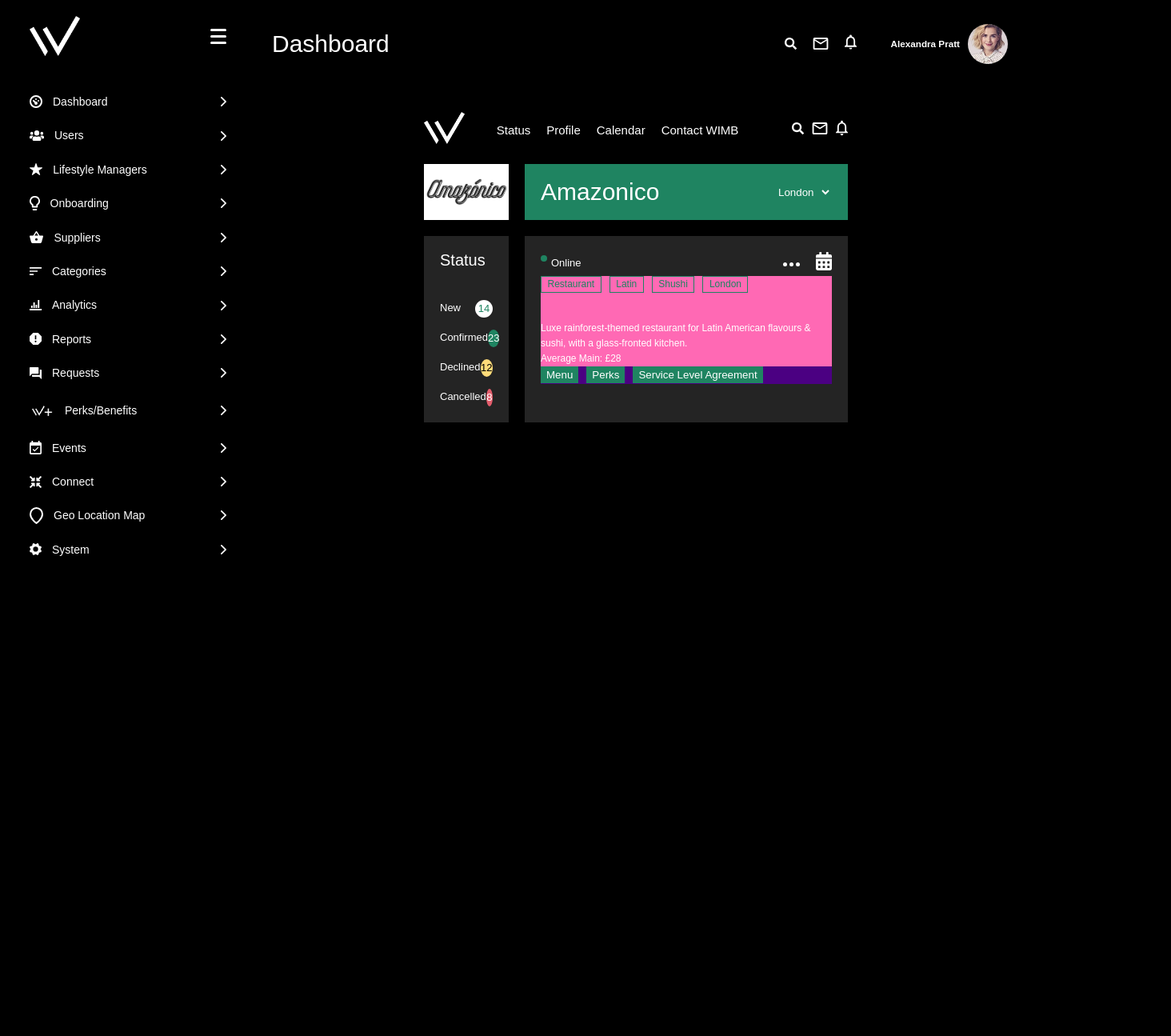
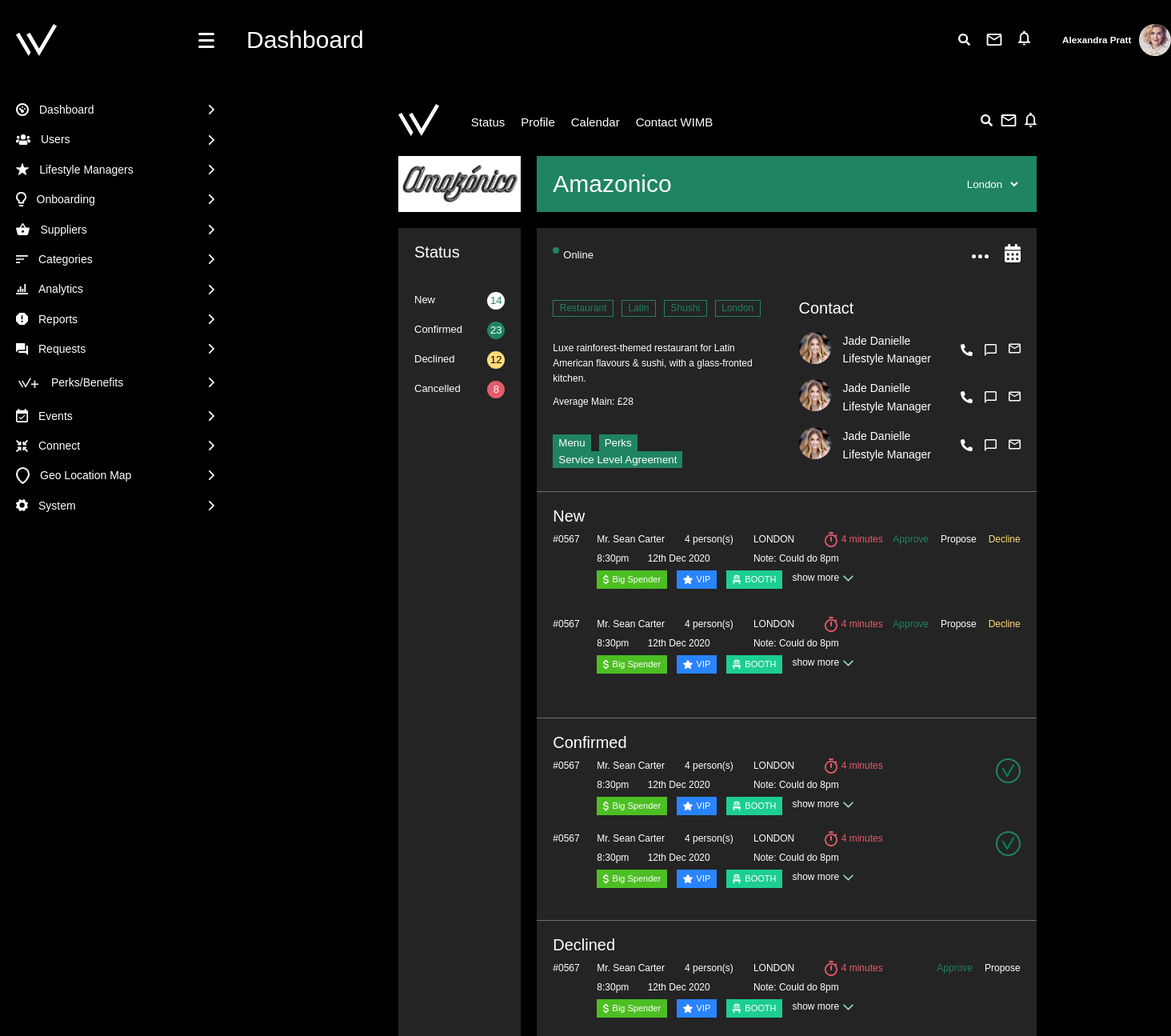
Before and after one commit to Khandaker007/wimb-AP, a React (Vite) app: page /restaurant in a window 1280 px wide. Shown: the top 1295 px of the page at 80% size, 1464 px wide, since content can reach past the window. Before the commit the page ends 800 px from the top, so only its background shows below. Built offline with nearby package versions, Linux system fonts and the light colour scheme.

Commit message:
main sidebar navigation updated, restaurant module page code modified

```diff
--- a/src/App.jsx
+++ b/src/App.jsx
@@ -25,7 +25,9 @@
 function App() {
   return (
       <div className="admin-panel">
+        <div className="admin-panel__sidebar">
           <MainSidebar/>
+        </div>
         <div className="admin-panel__body">
           <Header/>
           <Switch>
--- a/src/App.scss
+++ b/src/App.scss
@@ -27,6 +27,13 @@
     background-color: $color-dark;
 
     display: grid;
-    grid-template-columns: 28rem 1fr;
+    grid-template-columns: [sidebar-start] 20% [sidebar-end body-start] 1fr [body-end];
     grid-gap: 3rem;
+
+    &__sidebar{
+        grid-column: sidebar-start / sidebar-end;
+    }
+    &__body{
+        grid-column: body-start / body-end;
+    }
 }
--- a/src/components/header/header.style.scss
+++ b/src/components/header/header.style.scss
@@ -1,5 +1,5 @@
 .header{
-    height: 7rem;
+    height: 6rem;
 
     display: flex;
     justify-content: space-between;
@@ -12,11 +12,10 @@
     }
 
     &__status{
-        width: 30%;
-
         display: flex;
         justify-content: space-between;
         align-items: center;
+        gap: 4rem;
 
         &--notification{
 
@@ -44,7 +43,7 @@
             align-items: center;
 
             .image{
-                height: 5rem;
+                height: 4rem;
                 border-radius: 50%;
                 margin-left: 1rem;
             }
--- a/src/components/main-sidebar/main-sidebar.style.scss
+++ b/src/components/main-sidebar/main-sidebar.style.scss
@@ -1,11 +1,40 @@
 @import '../../sass/variables.scss';
 
 .sidebar{
-    padding: 0 1.7rem;
     &__header{
+        height: 6rem;
+
         display: flex;
         align-items: center;
         justify-content: space-between;
+
+        .logo{
+            height: 4rem;
+        }
+    }
+    &__nav-icon{
+        &,
+        &::before,
+        &::after{
+            background-color: $color-white;
+            height: 3px;
+            width: 2rem;
+            display: inline-block;
+            position: relative;
+            border-radius: 50rem;
+            // transition: all .3s;
+        }
+
+        &::before,
+        &::after{
+            content: '';
+            position: absolute;
+            left: 0;
+            transition: all .3s;
+        }
+
+        &::before{top: -.8rem;}
+        &::after{top: .8rem;}
     }
 
     &__nav{
@@ -15,9 +44,10 @@
             &__item{
                 list-style-type: none;
                 &:not(:last-child){
-                    margin-bottom: 2rem;
+                    margin-bottom: 1.5rem;
                 }
             }
+
 
             &__link{
                 color: $color-white;
@@ -42,28 +72,4 @@
         height: 5rem;
     }
 
-    &__nav-icon{
-        &,
-        &::before,
-        &::after{
-            background-color: $color-white;
-            height: 3px;
-            width: 2rem;
-            display: inline-block;
-            position: relative;
-            border-radius: 50rem;
-            // transition: all .3s;
-        }
-
-        &::before,
-        &::after{
-            content: '';
-            position: absolute;
-            left: 0;
-            transition: all .3s;
-        }
-
-        &::before{top: -.8rem;}
-        &::after{top: .8rem;}
-    }
 }
--- a/src/components/restaurant-module-status/restaurant-module-status.style.scss
+++ b/src/components/restaurant-module-status/restaurant-module-status.style.scss
@@ -3,7 +3,6 @@
 
 .status-menu {
     padding: 2rem;
-    background-color: $color-grey;
 
     .nav{
         font-size: 1.3rem;
--- a/src/pages/restaurant-module/restaurant-module.component.jsx
+++ b/src/pages/restaurant-module/restaurant-module.component.jsx
@@ -1,7 +1,5 @@
 import React from 'react';
 
-import "./restaurant-module.style.scss";
-import '../../sass/typography.scss'
 
 // LOGO
 import amazonicoLogo from "../../assets/logo/logo-amazonico.svg";
@@ -19,7 +17,14 @@
 import ProposePopop from '../../components/propose-popup/propose-popup.component'
 import CalendarLarge from '../../components/calendar-large/calendar-large.component'
 import Dropdown from '../../components/drop-down/drop-down.component';
+import ContactItem from '../../components/contact-item/contact-item.component'
+import NewItem from '../../components/new-item/new-item.component'
+import ConfirmedItem from '../../components/confirmed-item/confirmed-item.component'
+import DeclinedItem from '../../components/declined-item/declined-item.component'
+import CancelledItem from '../../components/cancelled-item/cancelled-item.component'
 
+import "./restaurant-module.style.scss";
+import '../../sass/typography.scss'
 
 const RestaurantModule = () => (
     <div className="restaurant-module">
@@ -53,7 +58,7 @@
                         </a>
                     </div>
                 </div>
-                <div className="restaurant-module__body--main-content">
+                <div className="restaurant-module__body--main-content section">
                     <div className="restaurant-info">
                         <div className="tag">
                             <p className="tag-item">Restaurant</p>
@@ -61,7 +66,7 @@
                             <p className="tag-item">Shushi</p>
                             <p className="tag-item">London</p>
                         </div>
-                        <p>Luxe rainforest-themed restaurant
+                        <p className='pb-1'>Luxe rainforest-themed restaurant
                             for Latin American flavours & sushi,
                             with a glass-fronted kitchen.
                         </p>
@@ -76,8 +81,26 @@
                         </div>
                     </div>
                     <div className="contact">
-
+                        <h3 className='heading-3 pb-2'>Contact</h3>
+                        <ContactItem/>
+                        <ContactItem/>
+                        <ContactItem/>
                     </div>
+                </div>
+                <div className="restaurant-module__body--main-new section">
+                    <h3 className='heading-3 pb-1'>New</h3>
+                    <NewItem/>
+                    <NewItem/>
+                </div>
+                <div className="restaurant-module__body--main-confirmed section">
+                    <h3 className='heading-3 pb-1'>Confirmed</h3>
+                    <ConfirmedItem/>
+                    <ConfirmedItem/>
+                </div>
+                <div className="restaurant-module__body--main-declined section">
+                    <h3 className='heading-3 pb-1'>Declined</h3>
+                    <DeclinedItem/>
+                    <DeclinedItem/>
                 </div>
             </div>
         </div>
--- a/src/pages/restaurant-module/restaurant-module.style.scss
+++ b/src/pages/restaurant-module/restaurant-module.style.scss
@@ -40,19 +40,20 @@
     &__side-bar{
         grid-column: col-1-start / col-1-end;
         grid-row: row-start 3 / row-end 3;
+        background-color: $color-grey;
     }
     &__body{
+        background-color: $color-grey;
+
         grid-column: col-2-start / col-2-end;
         grid-row: row-start 3 / row-end 3;
-
-        background-color: $color-grey;
-        padding: 2rem;
 
         &--main{
 
         }
         &--main-header{
             font-size: 1.3rem;
+            padding: 2rem;
 
             display: flex;
             justify-content: space-between;
@@ -75,12 +76,16 @@
             }
         }
         &--main-content{
+
+            display: grid;
+            grid-template-columns: repeat(2, 1fr);
+            grid-gap: 3rem;
+
             .restaurant-info{
-                background-color: hotpink;
                 font-size: 1.2rem;
                 .tag {
                     color: $color-primary;
-                    margin-bottom: 3.5rem;
+                    margin-bottom: 3rem;
 
                     display: flex;
                     gap: 1rem;
@@ -91,7 +96,7 @@
                     }
                 }
                 .group-btn{
-                    background-color: indigo;
+                    margin-top: 3rem;
                     .btn {
                         color: $color-white;
                         background-color: $color-primary;
@@ -105,6 +110,25 @@
                     }
                 }
             }
+            .contact{
+
+            }
+
+        }
+        &--main-new{
+            font-size: 1.2rem;
+        }
+        &--main-confirmed{
+            font-size: 1.2rem;
+        }
+        &--main-declined{
+            font-size: 1.2rem;
+        }
+        .section{
+            padding: 2rem;
+            &:not(:last-child){
+                border-bottom: 1px solid $color-grey-light;
+            }
         }
     }
 }
```
Also changed, not shown: src/components/main-sidebar/main-sidebar.component.jsx (+30 -29 lines). Lines whose indentation alone changed are shown as unchanged.
